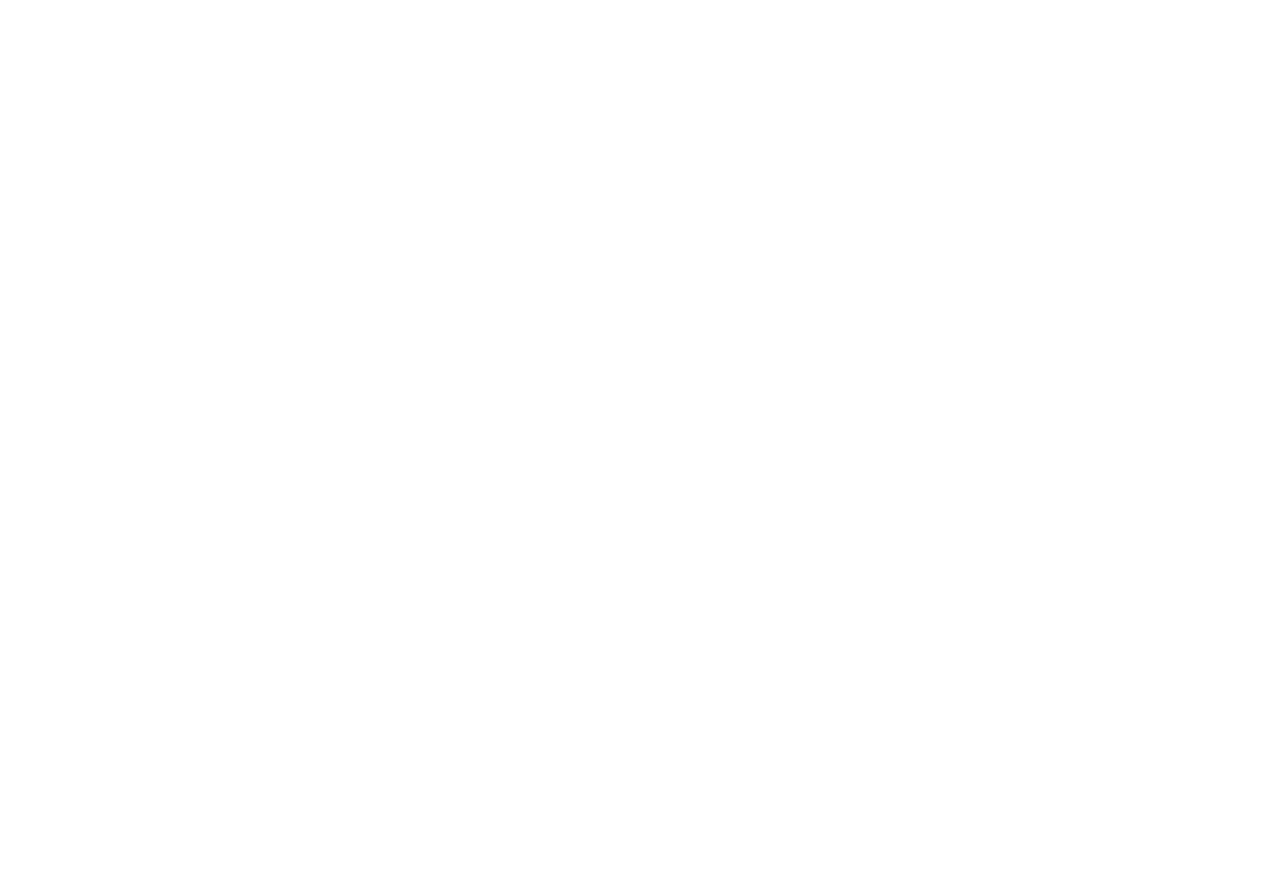
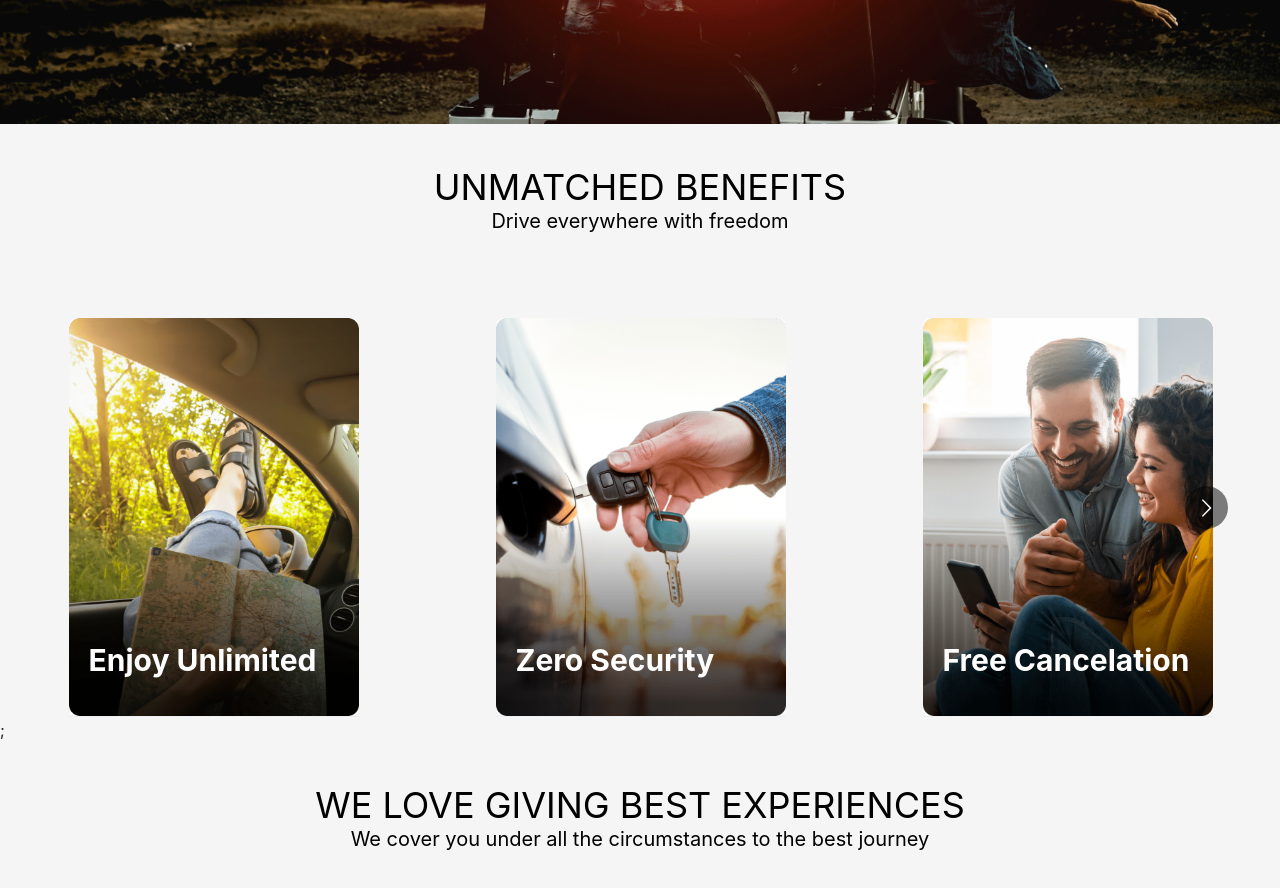
Before and after one commit to bikramboss8055/zoomcar_clone, a React (Create React App) app in the folder frontend/: page / in a window 1280 px wide. Shown: the part 1900-2788 px from the top of the page. Before the commit the page ends 800 px from the top, so only its background shows below. Built offline with nearby package versions, Linux system fonts and the light colour scheme.

Commit message:
Day4 Final

```diff
--- a/frontend/src/App.js
+++ b/frontend/src/App.js
@@ -18,7 +18,7 @@ function App() {
     {/* <Login/> */}
     {/* <Location/> */}
     {/* <DatePicker/> */}
-    {/* <HomePage/> */}
+    <HomePage/>
 
 
     </div>
--- a/frontend/src/components/Slider.jsx
+++ b/frontend/src/components/Slider.jsx
@@ -45,7 +45,7 @@ const Slider = () => {
   const offer = [
     {
       image: caro1,
-      name: "Enjoy Unlimited kilometers"
+      name: "Enjoy Unlimited"
     },
     {
       image: caro2,
@@ -53,7 +53,7 @@ const Slider = () => {
     },
     {
       image: caro3,
-      name: "100% Free Cancelation"
+      name: "Free Cancelation"
     },
     {
       image: caro4,
@@ -65,7 +65,7 @@ const Slider = () => {
     },
     {
       image: caro1,
-      name: "Enjoy Unlimited kilometers"
+      name: "Enjoy kilometers"
     },
     {
       image: caro5,
@@ -100,7 +100,8 @@ const Slider = () => {
                 </Center>
 
                 <Heading
-                  size="xl"
+                  paddingLeft="20px"
+                  fontSize={["2xl","3xl"]}
                   color={"white"}
                   position={'absolute'}
                   bottom="40px"
```
